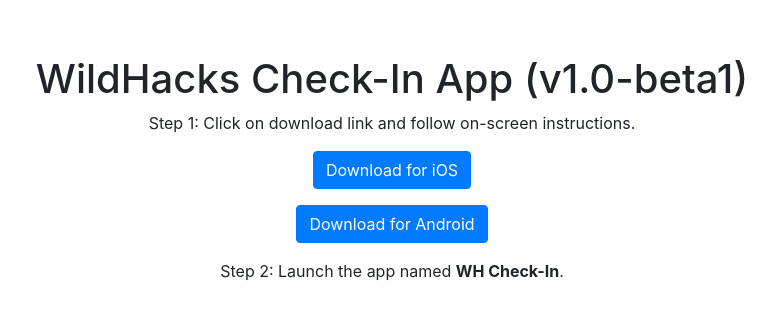
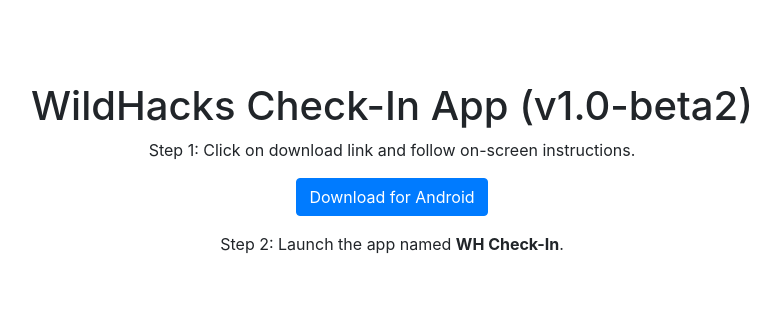
Before and after one commit to NathanJang/wildhacks-2017-qr-scanner, a plain HTML site: page index.html in a window 1280 px wide. Shown: the part 223-542 px from the top of the page, without its empty margins (248-1028 px from the left). Drawn offline with nearby package versions, Linux system fonts and the light colour scheme.

Commit message:
Update index.html

```diff
--- a/index.html
+++ b/index.html
@@ -17,10 +17,10 @@
 	<div class="container-fluid">
 		<div class="row align-items-center">
 			<div class="col">
-				<h1>WildHacks Check-In App (v1.0-beta1)</h1>
+				<h1>WildHacks Check-In App (v1.0-beta2)</h1>
 				<p>Step 1: Click on download link and follow on-screen instructions.</p>
-				<p><a class="btn btn-primary" href="itms-services://?action=download-manifest&url=https://github.com/NathanJang/wildhacks-2017-qr-scanner/releases/download/1.0-beta1/manifest.plist">Download for iOS</a></p>
-				<p><a class="btn btn-primary" href="https://github.com/NathanJang/wildhacks-2017-qr-scanner/releases/download/1.0-beta1/app-release.apk">Download for Android</a></p>
+				<!--<p><a class="btn btn-primary" href="itms-services://?action=download-manifest&url=https://github.com/NathanJang/wildhacks-2017-qr-scanner/releases/download/1.0-beta1/manifest.plist">Download for iOS</a></p>-->
+				<p><a class="btn btn-primary" href="https://github.com/NathanJang/wildhacks-2017-qr-scanner/releases/download/1.0-beta2/app-release.apk">Download for Android</a></p>
 				<p>Step 2: Launch the app named <b>WH Check-In</b>.</p>
 			</div>
 		</div>
```
